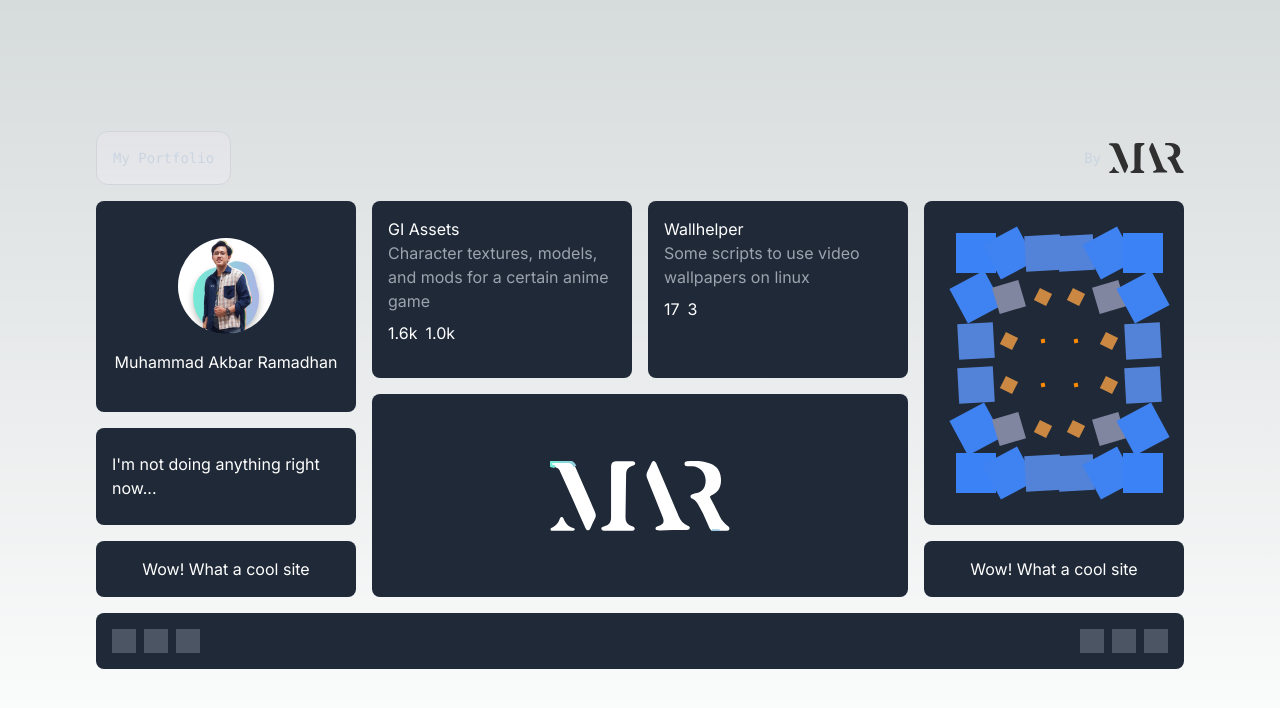
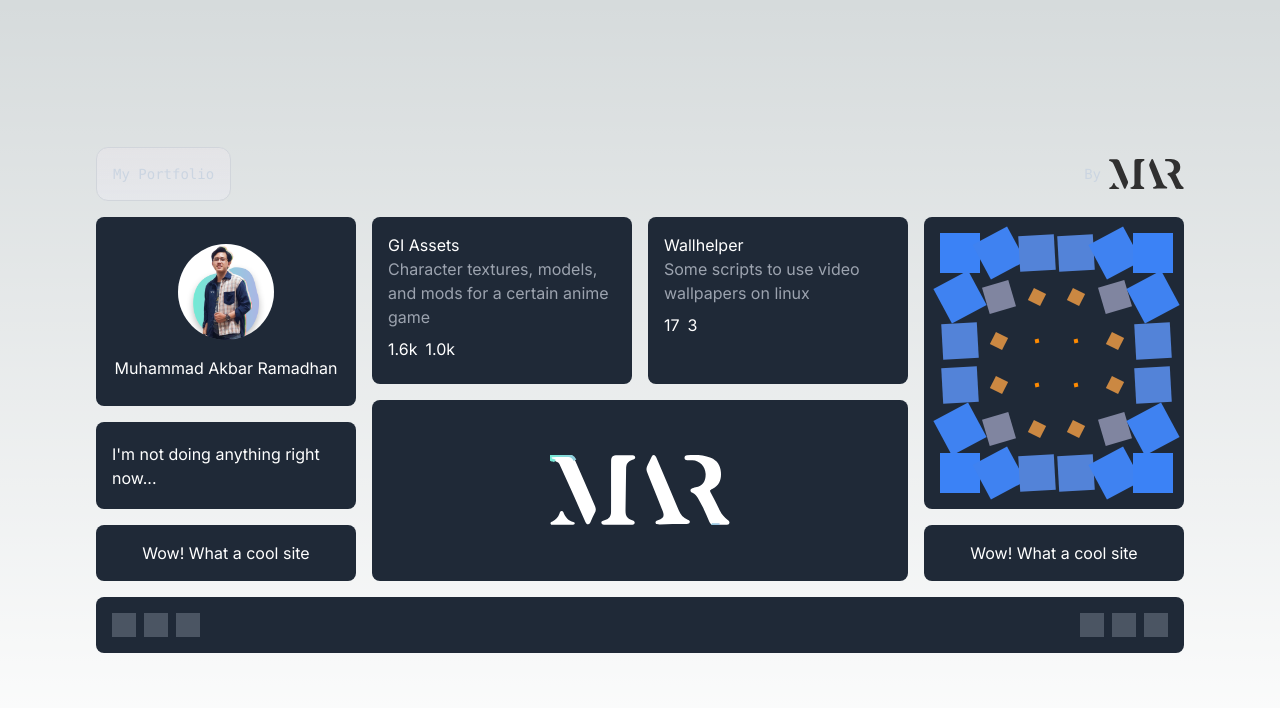
Before and after one commit to marmdhn/marmdhn, a Next.js app: page / in a window 1280 px wide. Shown: the top 708 px of the page. Built offline with nearby package versions, Linux system fonts and the light colour scheme.

Commit message:
style: remove padding

```diff
--- a/components/AnimatedGrid.tsx
+++ b/components/AnimatedGrid.tsx
@@ -24,7 +24,7 @@ const AnimatedGrid = () => {
   }, []);
 
   return (
-    <div ref={gridRef} className="grid grid-cols-6 gap-1 p-4">
+    <div ref={gridRef} className="grid grid-cols-6 gap-1">
       {Array.from({ length: 36 }).map((_, index) => (
         <div
           key={index}
```
